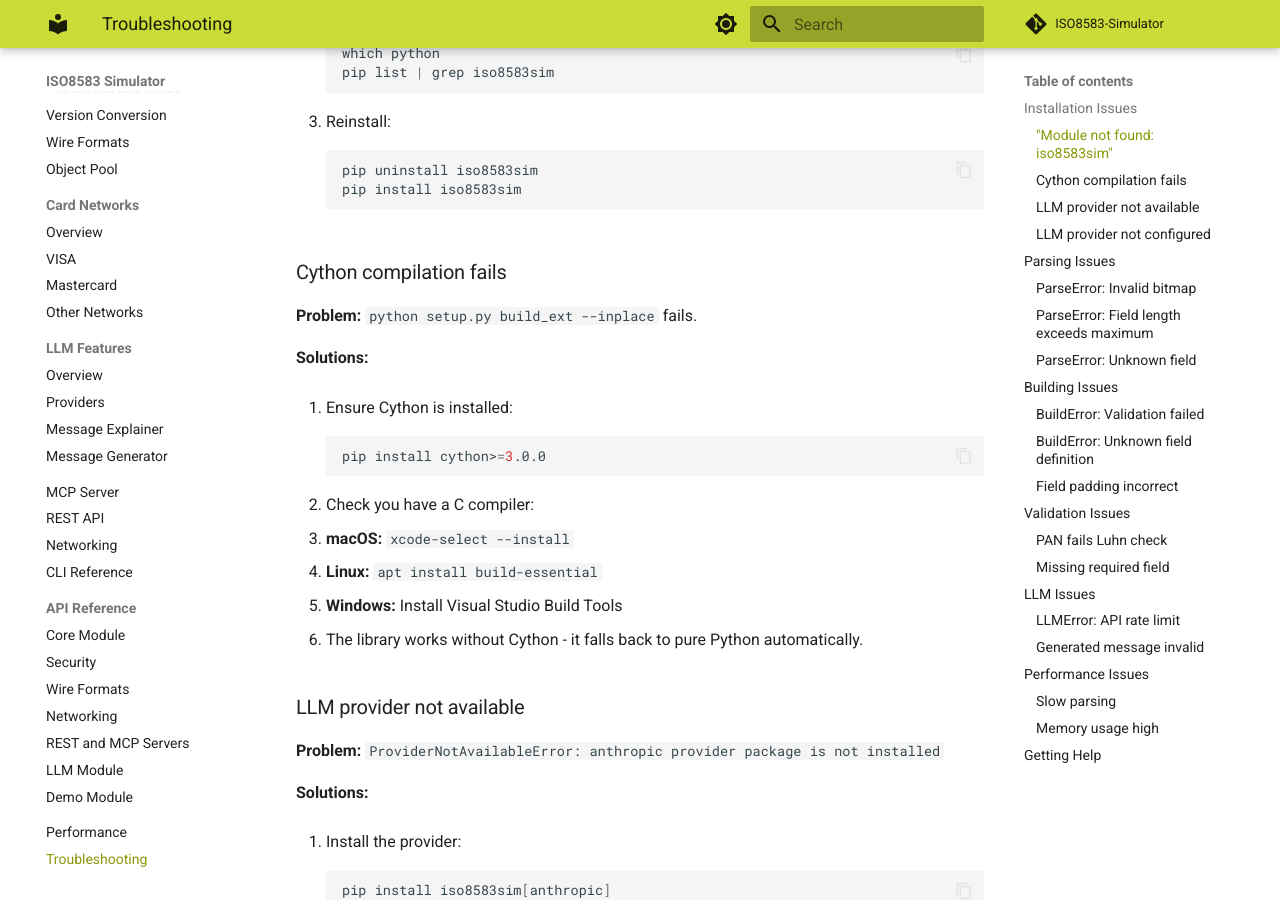
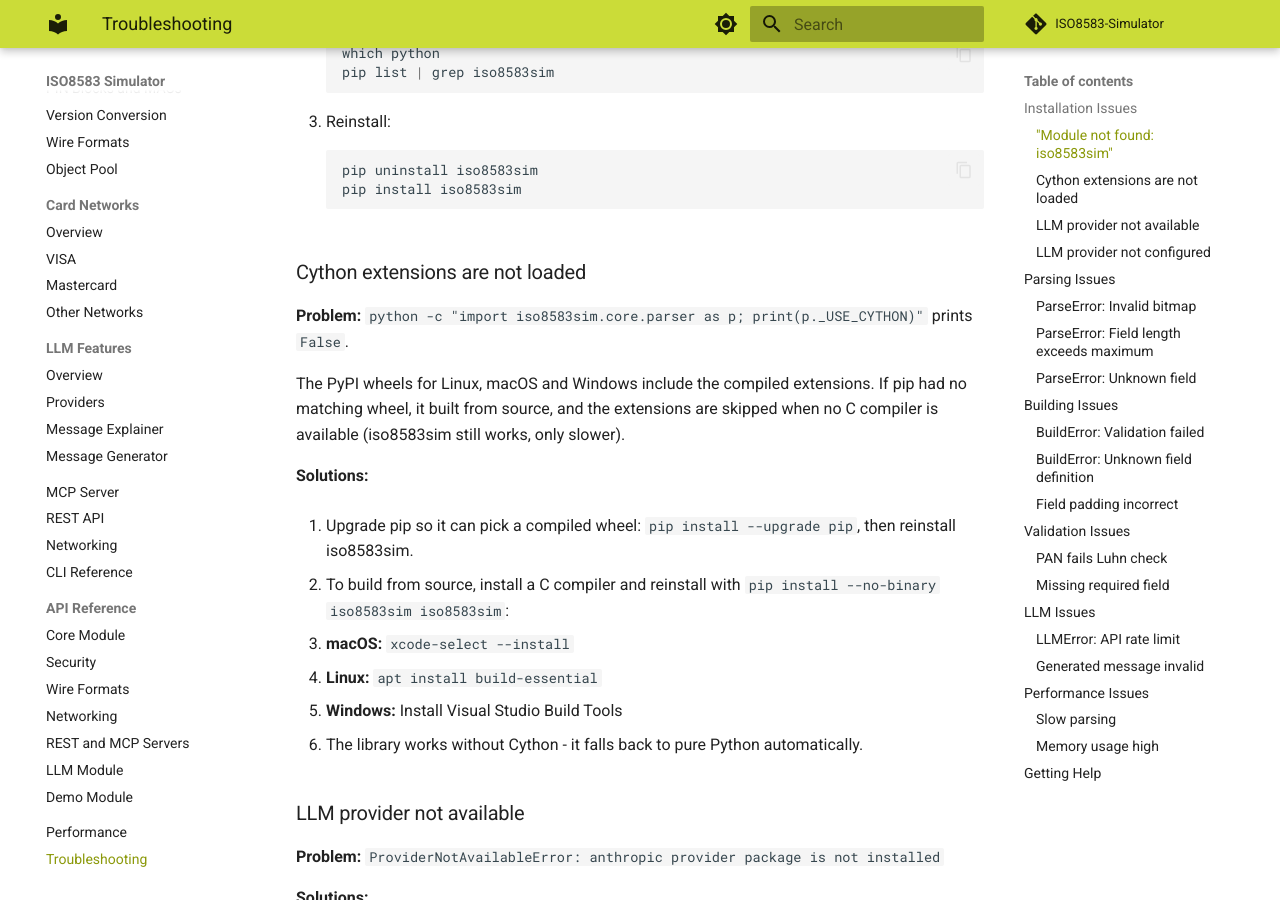
Before and after one commit to bassrehab/ISO8583-Simulator, an MkDocs documentation site: the page built from docs/troubleshooting.md, in a window 1280 px wide and 900 px high, scrolled down 539 px. Built offline with MkDocs 1.6.1 and Material for MkDocs 9.7.7, drawn with Linux system fonts in a browser that asks for light colours; comment, search, counter and statistics services are not loaded; some of the changed text lies outside the part shown.

Commit message:
build: publish compiled Cython wheels
The package built with hatchling, which ignored setup.py, so the Cython
extensions were never compiled into the published package. PyPI only had
a pure-Python wheel even though the README advertised the speedup.

- Build with setuptools. setup.py marks each extension optional again
  after cythonize() (which drops the flag), so a source install without a
  C compiler falls back to pure Python instead of failing.
- Add wheels.yml: cibuildwheel 4 builds CPython 3.10 to 3.14 wheels for
  Linux x86_64 and aarch64 (glibc and musl), macOS x86_64 and arm64, and
  Windows x64, then runs the test suite against each installed wheel.
  tests/test_compiled.py fails the build if the extensions didn't load.
- The publish workflow reuses wheels.yml, so releases ship the wheels
  that were tested.
- CI runs one extra job with the compiler disabled so the pure-Python
  fallback stays tested.
- Use an SPDX license expression, and ship the full test suite in the
  sdist.
- Update the install, performance and troubleshooting docs.

````diff
--- a/docs/troubleshooting.md
+++ b/docs/troubleshooting.md
@@ -27,18 +27,17 @@
    pip install iso8583sim
    ```
 
-### Cython compilation fails
+### Cython extensions are not loaded
 
-**Problem:** `python setup.py build_ext --inplace` fails.
+**Problem:** `python -c "import iso8583sim.core.parser as p; print(p._USE_CYTHON)"` prints `False`.
+
+The PyPI wheels for Linux, macOS and Windows include the compiled extensions. If pip had no matching wheel, it built from source, and the extensions are skipped when no C compiler is available (iso8583sim still works, only slower).
 
 **Solutions:**
 
-1. Ensure Cython is installed:
-   ```bash
-   pip install cython>=3.0.0
-   ```
+1. Upgrade pip so it can pick a compiled wheel: `pip install --upgrade pip`, then reinstall iso8583sim.
 
-2. Check you have a C compiler:
+2. To build from source, install a C compiler and reinstall with `pip install --no-binary iso8583sim iso8583sim`:
    - **macOS:** `xcode-select --install`
    - **Linux:** `apt install build-essential`
    - **Windows:** Install Visual Studio Build Tools
@@ -276,11 +275,7 @@
 
 **Solutions:**
 
-1. Install Cython extensions:
-   ```bash
-   pip install iso8583sim[perf]
-   python setup.py build_ext --inplace
-   ```
+1. Check the Cython extensions are loaded (see [Cython extensions are not loaded](#cython-extensions-are-not-loaded)).
 
 2. Reuse parser instances:
    ```python
````
Also changed, not shown: CHANGELOG.md (+2 -0 lines), README.md (+3 -5 lines), docs/core/index.md (+1 -6 lines), docs/getting-started/installation.md (+8 -5 lines), docs/index.md (+1 -2 lines), docs/performance.md (+7 -9 lines), pyproject.toml (+28 -4 lines), setup.py (+21 -14 lines), 5 other files.
